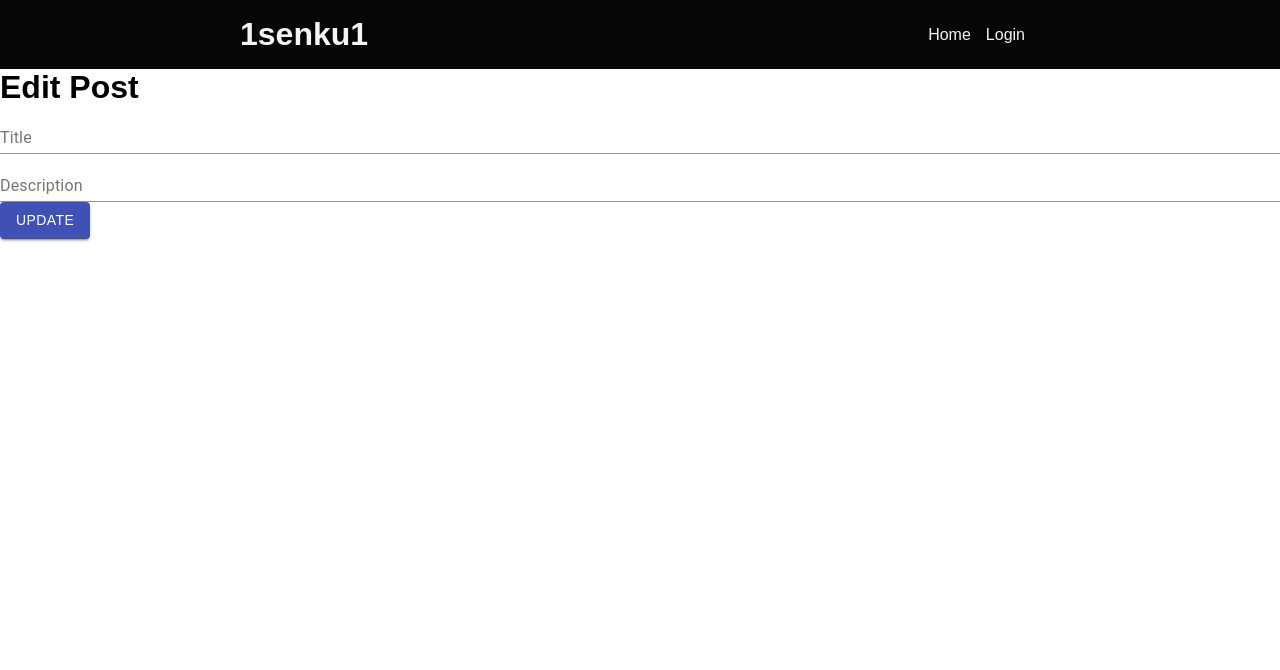
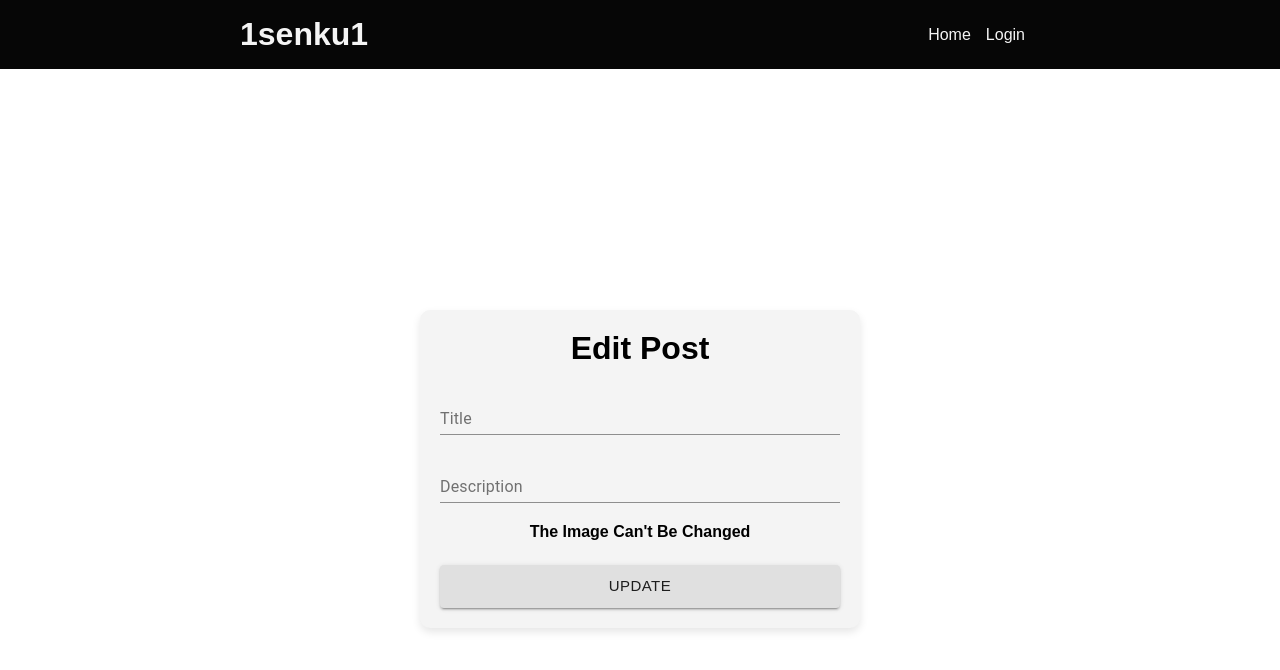
Before and after one commit to mahfoud-mehalli/1senku1-Blog, a React (Create React App) app: page /editpost/1 in a window 1280 px wide. Shown: the top 670 px of the page. Built offline with nearby package versions, Linux system fonts and the light colour scheme; no server answers; the database is empty.

Commit message:
EditPost page styled and the project Done

```diff
--- a/src/pages/EditPost/EditPost.css
+++ b/src/pages/EditPost/EditPost.css
@@ -0,0 +1,36 @@
+* {
+    margin: 0;
+    padding: 0;
+}
+
+.updatePostPage {
+    display: flex;
+    justify-content: center;
+    align-items: center;
+    height: 100vh;
+}
+
+.CPupdatePostPage {
+    width: 400px;
+    padding: 20px;
+    background-color: #f4f4f4;
+    border-radius: 10px;
+    box-shadow: 0 4px 8px rgba(0, 0, 0, 0.1);
+}
+
+.CPupdatePostPage h1 {
+    margin-bottom: 20px;
+    text-align: center;
+}
+
+.CPupdatePostPage .MuiTextField-root {
+    margin-bottom: 20px;
+}
+
+
+.CPupdatePostPage p {
+    margin-bottom: 10px;
+    text-align: center;
+    font-weight: 600;
+    margin-bottom: 24px;
+}
--- a/src/pages/EditPost/EditPost.js
+++ b/src/pages/EditPost/EditPost.js
@@ -58,7 +58,8 @@ function EditPost({ postId }) {
   };
 
   return (
-    <div>
+    <div className="updatePostPage">
+      <div className="CPupdatePostPage">
       <h1>Edit Post</h1>
       <TextField
         value={title}
@@ -73,9 +74,11 @@ function EditPost({ postId }) {
         fullWidth
         multiline
       />
-      <Button onClick={updatePost} variant="contained" color="primary">
+      <p>The Image Can't Be Changed</p>
+      <Button onClick={updatePost} variant="contained" size="large" fullWidth>
         Update
       </Button>
+      </div>
     </div>
   );
 }
--- a/src/pages/Home/Home.css
+++ b/src/pages/Home/Home.css
@@ -24,7 +24,7 @@
     padding: 20px;
     border-radius: 10px;
     box-shadow: 0 4px 8px rgba(0, 0, 0, 0.1);
-    max-width: 30%;
+    max-width: 37%;
 }
 
 .post img {
```
